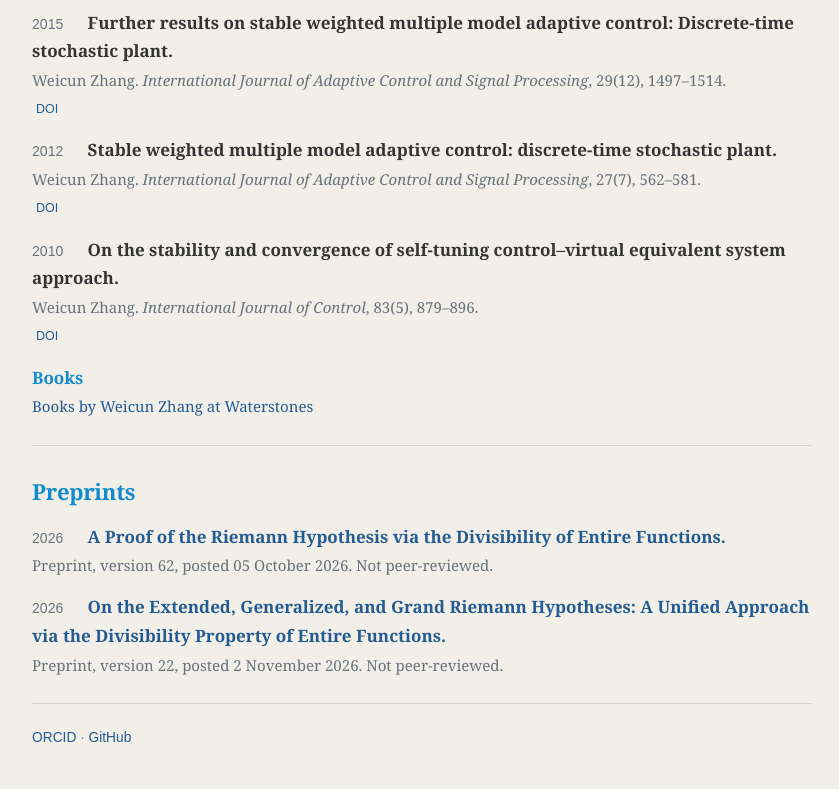
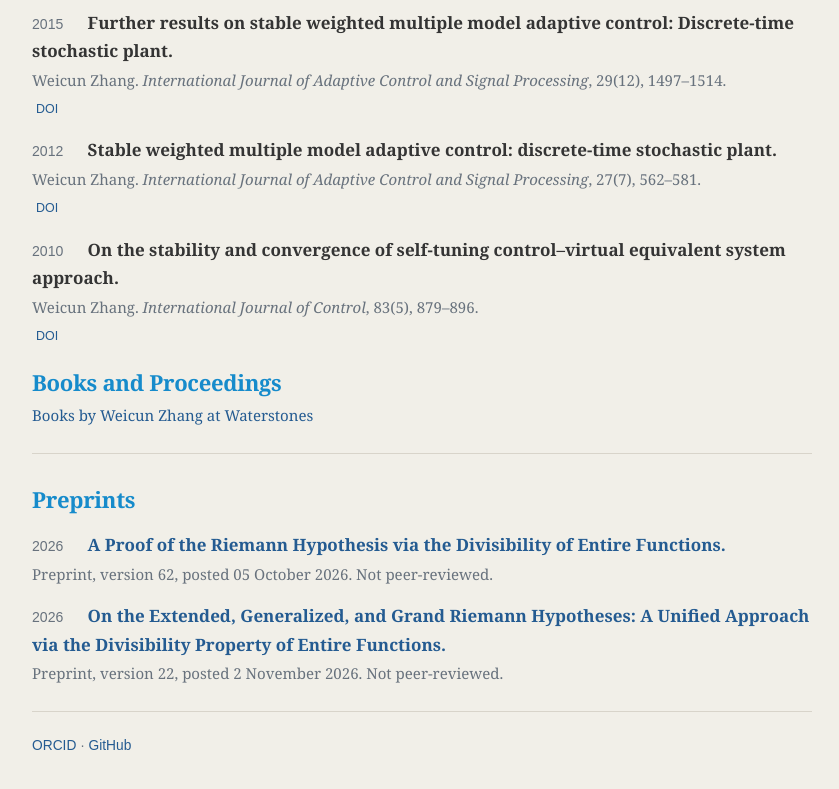
Before and after one commit to weicunzhang/weicunzhang.github.io, a plain HTML site: page index.html in a window 1280 px wide. Shown: the part 978-1767 px from the top of the page, without its empty margins (218-1057 px from the left). Drawn offline with Linux system fonts and the light colour scheme.

Commit message:
Rename Books to Books and Proceedings and enlarge heading

```diff
--- a/index.html
+++ b/index.html
@@ -130,7 +130,13 @@
 
     .pub-title { font-weight: 600; }
 
-    .books-heading { color: var(--heading); }
+    .books-heading {
+      display: block;
+      color: var(--heading);
+      font-size: 1.38rem;
+      font-weight: 600;
+      letter-spacing: -0.015em;
+    }
 
     .pub-meta {
       display: block;
@@ -261,7 +267,7 @@
             <span class="pub-links"><a href="https://doi.org/10.1080/00207170903487421" target="_blank" rel="noopener noreferrer">DOI</a></span>
           </li>
           <li>
-            <span class="pub-title books-heading">Books</span>
+            <span class="pub-title books-heading">Books and Proceedings</span>
             <span class="pub-meta">
               <a href="https://www.waterstones.com/author/weicun-zhang/2708382/page/1"
                  target="_blank" rel="noopener noreferrer">Books by Weicun Zhang at Waterstones</a>
```
